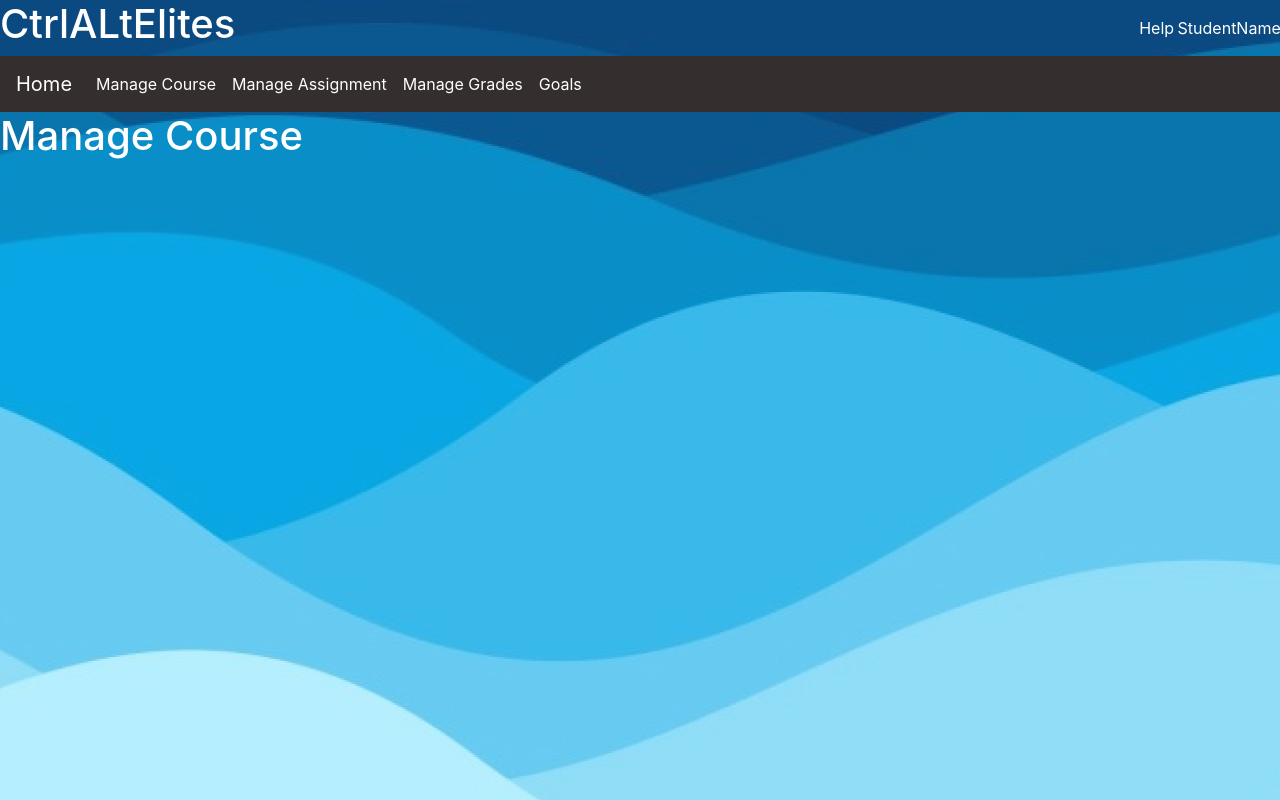
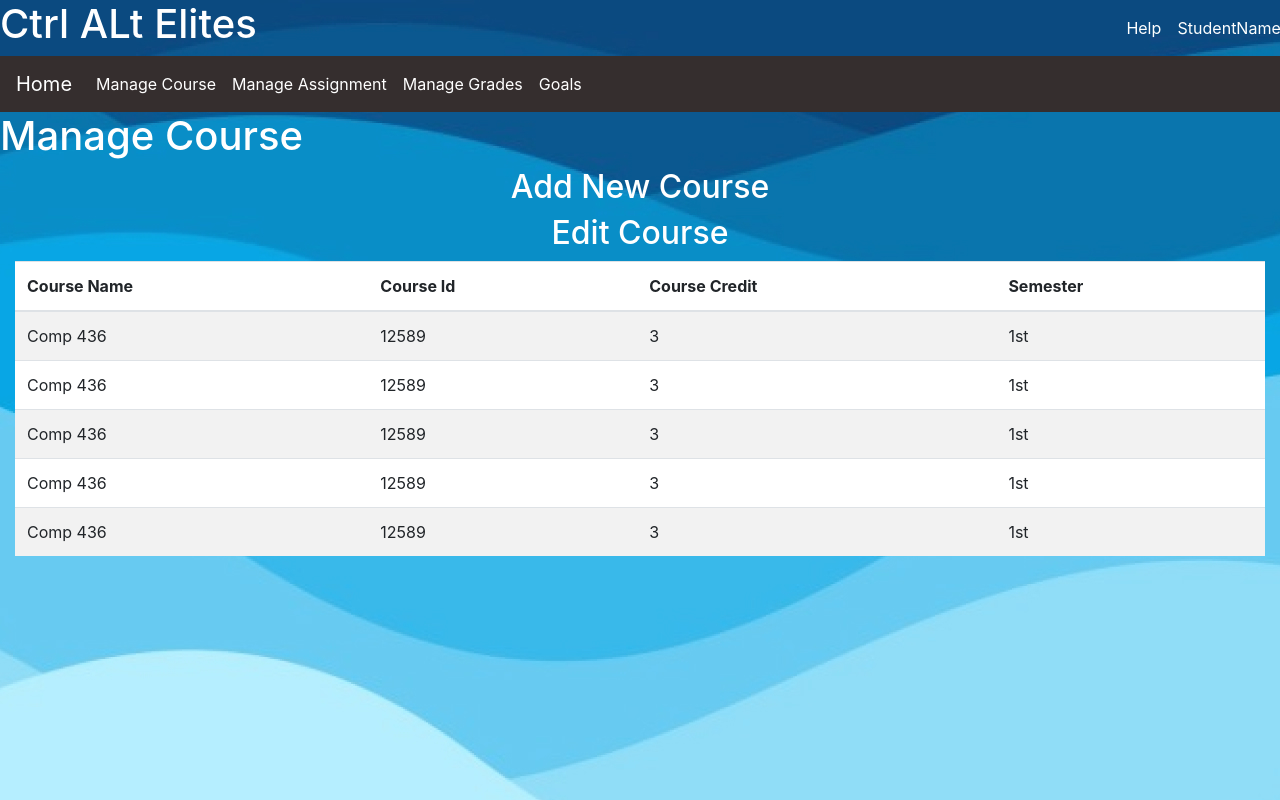
Before and after one commit to NadyaLloyd/CtrlAltElites, a Flask app: page /managecourse in a window 1280 px wide. Run offline with Flask 2, Linux system fonts and the light colour scheme; some libraries are stand-ins or nearby versions.

Commit message:
UI Forms

```diff
--- a/Templates/layout.html
+++ b/Templates/layout.html
@@ -2,59 +2,51 @@
 <html>
 	<head>
 		<style>
-			.bg-color {
-				background: #352E2E !important;
-			}
-			body{
-				background-image: url('{{url_for('static', filename='background.jpg')}}');
-			}
+			body {
+			background-image: url('{{url_for('static', filename='background.jpg')}}');
+			color:white !important;
+		}
+		</style>
 
-			#help
-			 {
-				margin-left: 89%;
-				margin-top: -40px;
+		<link rel="stylesheet" href="https://stackpath.bootstrapcdn.com/bootstrap/4.5.2/css/bootstrap.min.css" integrity="sha384-JcKb8q3iqJ61gNV9KGb8thSsNjpSL0n8PARn9HuZOnIxN0hoP+VmmDGMN5t9UJ0Z" crossorigin="anonymous">
 
-			}
-			#studentname {
-				margin-left: 92%;
-				margin-top: -40px;
-			}
-			a, body {
-				color:white !important;
-			}
+		<link rel="stylesheet" type="text/css" href="{{ url_for('static', filename='style.css') }}">
 
-		</style>
-		<link rel="stylesheet" href="https://stackpath.bootstrapcdn.com/bootstrap/4.5.2/css/bootstrap.min.css" integrity="sha384-JcKb8q3iqJ61gNV9KGb8thSsNjpSL0n8PARn9HuZOnIxN0hoP+VmmDGMN5t9UJ0Z" crossorigin="anonymous">
 		<title>{% block title %}{% endblock %}</title>
 	</head>
 	<body>
 		<div id="head-content">
-			<h1>CtrlALtElites</h1>
-			<p id="help">Help</p>
-			<p id="studentname">StudentName</p>
+			<h1>Ctrl ALt Elites</h1>
+			<p id="help" class="text-white">Help</p>
+			{% if is_studentName is defined and is_studentName == "true" %}
+			<p id="studentname" class="text-white">StudentName</p>
+			{% endif %}
 		</div>
+		{% if is_navbar is defined and is_navbar == "true" %}
 		<nav class="navbar navbar-expand-lg bg-color">
-  			<a class="navbar-brand" href="home">Home</a>
+  			<a class="navbar-brand text-white" href="home">Home</a>
  				<button class="navbar-toggler" type="button" data-toggle="collapse" data-target="#navbarNav" aria-controls="navbarNav" aria-expanded="false" aria-label="Toggle navigation">
   	 			 <span class="navbar-toggler-icon"></span>
   				</button>
   			<div class="collapse navbar-collapse" id="navbarNav">
    			 <ul class="navbar-nav">
     			  <li class="nav-item active">
-     			   	<a class="nav-link" href="managecourse">Manage Course <span class="sr-only">(current)</span></a>
+     			   	<a class="nav-link text-white" href="managecourse">Manage Course <span class="sr-only">(current)</span></a>
     			  </li>
     		      <li class="nav-item">
-      			  <a class="nav-link" href="manageassignment">Manage Assignment</a>
+      			  <a class="nav-link text-white" href="manageassignment">Manage Assignment</a>
      			 </li>
      			 <li class="nav-item">
-    		       <a class="nav-link" href="managegrades">Manage Grades</a>
+    		       <a class="nav-link text-white" href="managegrades">Manage Grades</a>
       			</li>
     		 	 <li class="nav-item">
-    		       <a class="nav-link" href="goals">Goals</a>
+    		       <a class="nav-link text-white" href="goals">Goals</a>
       			</li>
    			 </ul>
  			 </div>
 		</nav>
+		{% endif %}
+
 		{% block content %}
 		{% endblock %}
 		<script src="https://code.jquery.com/jquery-3.5.1.slim.min.js" integrity="sha384-DfXdz2htPH0lsSSs5nCTpuj/zy4C+OGpamoFVy38MVBnE+IbbVYUew+OrCXaRkfj" crossorigin="anonymous"></script>
--- a/Templates/managecourse.html
+++ b/Templates/managecourse.html
@@ -1,5 +1,30 @@
 {% extends "layout.html" %}
 {% block title %} Manage Course {% endblock %}
 {% block content %}
-<h1>Manage Course<h1>
+<h1>Manage Course</h1>
+<div class="col-md-12">
+	<h2 class="text-center"><a href="{{url_for('addcourse')}}" class="text-white">Add New Course</a></h2>
+	<h2 class="text-center"><a href="{{url_for('editcourse')}}" class="text-white">Edit Course</a></h2>
+<table class="table table-striped" style="background: #fff;">
+    <thead>
+      <tr>
+        <th>Course Name</th>
+        <th>Course Id</th>
+        <th>Course Credit</th>
+        <th>Semester</th>
+      </tr>
+    </thead>
+    <tbody>
+  {% for value in range(0,5) %}
+  	  <tr>
+        <td>Comp 436</td>
+        <td>12589</td>
+        <td>3</td>
+        <td>1st</td>
+      </tr>
+  {% endfor %}
+    </tbody>
+  </table>
+
+</div>
 {% endblock %}
--- a/run.py
+++ b/run.py
@@ -3,26 +3,46 @@ from flask import Flask, redirect, url_for, render_template
 app = Flask(__name__)
 
 
-@app.route("/home")
+@app.route("/")
+def index():
+	return render_template("index.html", content="Testing")
+
+@app.route("/logIn", methods=["GET", "POST"] )
+def logIn():
+	return render_template("logIn.html", content="Testing")
+
+@app.route("/signup")
+def signup():
+	return render_template("signup.html", content="Testing")
+
+@app.route("/addcourse")
+def addcourse():
+	return render_template("addcourse.html", content="Testing")
+
+@app.route("/editcourse")
+def editcourse():
+	return render_template("editcourse.html", content="Testing")
+
+
+@app.route("/home", methods=["GET", "POST"])
 def home():
-	return render_template("home.html", content="Testing")
-
+	return render_template("home.html", content="Testing",is_navbar = "true", is_studentName = "true")
 
 @app.route("/managecourse")
 def managecourse():
-	return render_template("managecourse.html", content="Testing")
+	return render_template("managecourse.html", content="Testing",is_navbar = "true", is_studentName = "true")
 
 @app.route("/manageassignment")
 def manageassignment():
-	return render_template("manageassignment.html", content="Testing")
+	return render_template("manageassignment.html", content="Testing",is_navbar = "true", is_studentName = "true")
 
 @app.route("/managegrades")
 def managegrades():
-	return render_template("managegrades.html", content="Testing")
+	return render_template("managegrades.html", content="Testing",is_navbar = "true", is_studentName = "true")
 
 @app.route("/goals")
 def goals():
-	return render_template("goals.html", content="Testing")
+	return render_template("goals.html", content="Testing",is_navbar = "true", is_studentName = "true")
 
 
 if __name__ == "__main__":
--- /dev/null
+++ b/static/style.css
@@ -0,0 +1,88 @@
+.bg-color {
+				background: #352E2E !important;
+			}
+
+			#help
+			 {
+				margin-left: 88%;
+				margin-top: -40px;
+
+			}
+			#studentname {
+				margin-left: 92%;
+				margin-top: -40px;
+			}
+
+			a:not(.login-form *) {
+				color:white !important;
+				height: 100% !important;
+				min-height: 100% !important;
+
+			}
+			.container {
+				height: 100% !important;
+				min-height: 100% !important;
+				padding: 15%;
+			}
+
+/*SHIVANG*/
+/*! CSS Used from: https://stackpath.bootstrapcdn.com/bootstrap/4.5.0/css/bootstrap.min.css */
+*,::after,::before{box-sizing:border-box;}
+h2{margin-top:0;margin-bottom:.5rem;}
+p{margin-top:0;margin-bottom:1rem;}
+a{color:#007bff;text-decoration:none;background-color:transparent;}
+a:hover{color:#0056b3;text-decoration:underline;}
+label{display:inline-block;margin-bottom:.5rem;}
+button{border-radius:0;}
+button:focus{outline:1px dotted;outline:5px auto -webkit-focus-ring-color;}
+button,input{margin:0;font-family:inherit;font-size:inherit;line-height:inherit;}
+button,input{overflow:visible;}
+button{text-transform:none;}
+[type=submit],button{-webkit-appearance:button;}
+[type=submit]::-moz-focus-inner,button::-moz-focus-inner{padding:0;border-style:none;}
+input[type=checkbox]{box-sizing:border-box;padding:0;}
+h2{margin-bottom:.5rem;font-weight:500;line-height:1.2;}
+h2{font-size:2rem;}
+.form-control{display:block;width:100%;height:calc(1.5em + .75rem + 2px);padding:.375rem .75rem;font-size:1rem;font-weight:400;line-height:1.5;color:#495057;background-color:#fff;background-clip:padding-box;border:1px solid #ced4da;border-radius:.25rem;transition:border-color .15s ease-in-out,box-shadow .15s ease-in-out;}
+@media (prefers-reduced-motion:reduce){
+.form-control{transition:none;}
+}
+.form-control::-ms-expand{background-color:transparent;border:0;}
+.form-control:-moz-focusring{color:transparent;text-shadow:0 0 0 #495057;}
+.form-control:focus{color:#495057;background-color:#fff;border-color:#80bdff;outline:0;box-shadow:0 0 0 .2rem rgba(0,123,255,.25);}
+.form-control::-webkit-input-placeholder{color:#6c757d;opacity:1;}
+.form-control::-moz-placeholder{color:#6c757d;opacity:1;}
+.form-control:-ms-input-placeholder{color:#6c757d;opacity:1;}
+.form-control::-ms-input-placeholder{color:#6c757d;opacity:1;}
+.form-control::placeholder{color:#6c757d;opacity:1;}
+.form-control:disabled{background-color:#e9ecef;opacity:1;}
+.form-group{margin-bottom:1rem;}
+.form-check-label{margin-bottom:0;}
+.btn{display:inline-block;font-weight:400;color:#212529;text-align:center;vertical-align:middle;-webkit-user-select:none;-moz-user-select:none;-ms-user-select:none;user-select:none;background-color:transparent;border:1px solid transparent;padding:.375rem .75rem;font-size:1rem;line-height:1.5;border-radius:.25rem;transition:color .15s ease-in-out,background-color .15s ease-in-out,border-color .15s ease-in-out,box-shadow .15s ease-in-out;}
+@media (prefers-reduced-motion:reduce){
+.btn{transition:none;}
+}
+.btn:hover{color:#212529;text-decoration:none;}
+.btn:focus{outline:0;box-shadow:0 0 0 .2rem rgba(0,123,255,.25);}
+.btn:disabled{opacity:.65;}
+.btn-primary{color:#fff;background-color:#007bff;border-color:#007bff;}
+.btn-primary:hover{color:#fff;background-color:#0069d9;border-color:#0062cc;}
+.btn-primary:focus{color:#fff;background-color:#0069d9;border-color:#0062cc;box-shadow:0 0 0 .2rem rgba(38,143,255,.5);}
+.btn-primary:disabled{color:#fff;background-color:#007bff;border-color:#007bff;}
+.btn-block{display:block;width:100%;}
+.clearfix::after{display:block;clear:both;content:"";}
+.float-left{float:left!important;}
+.float-right{float:right!important;}
+.text-center{text-align:center!important;}
+@media print{
+*,::after,::before{text-shadow:none!important;box-shadow:none!important;}
+a:not(.btn){text-decoration:underline;}
+h2,p{orphans:3;widows:3;}
+h2{page-break-after:avoid;}
+}
+/*! CSS Used from: Embedded */
+.login-form{width:340px;margin:50px auto;font-size:15px;}
+.login-form form{margin-bottom:15px;background:#f7f7f7;box-shadow:0px 2px 2px rgba(0, 0, 0, 0.3);padding:30px;}
+.login-form h2{margin:0 0 15px;}
+.form-control,.btn{min-height:38px;border-radius:2px;}
+.btn{font-size:15px;font-weight:bold;}
```
Also changed, not shown: Templates/addcourse.html (added, +29 -0 lines), Templates/editcourse.html (added, +29 -0 lines), Templates/index.html (+11 -1 lines), Templates/logIn.html (added, +26 -0 lines), Templates/signup.html (added, +35 -0 lines).
